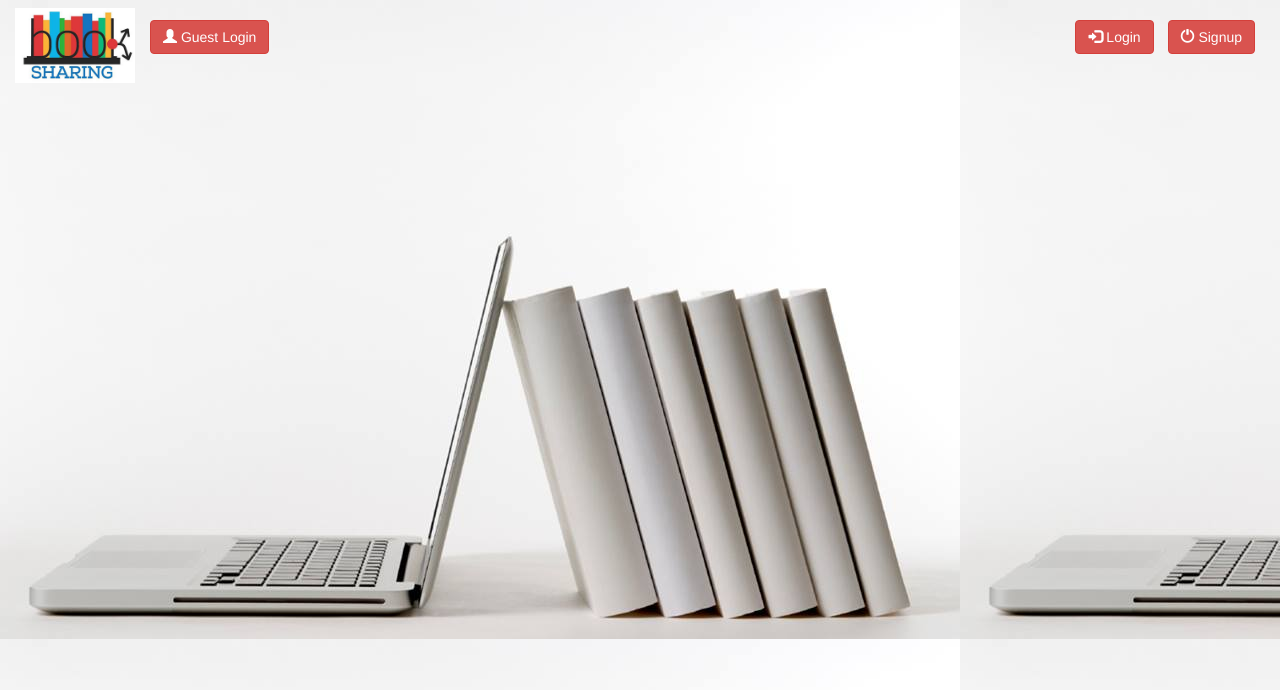
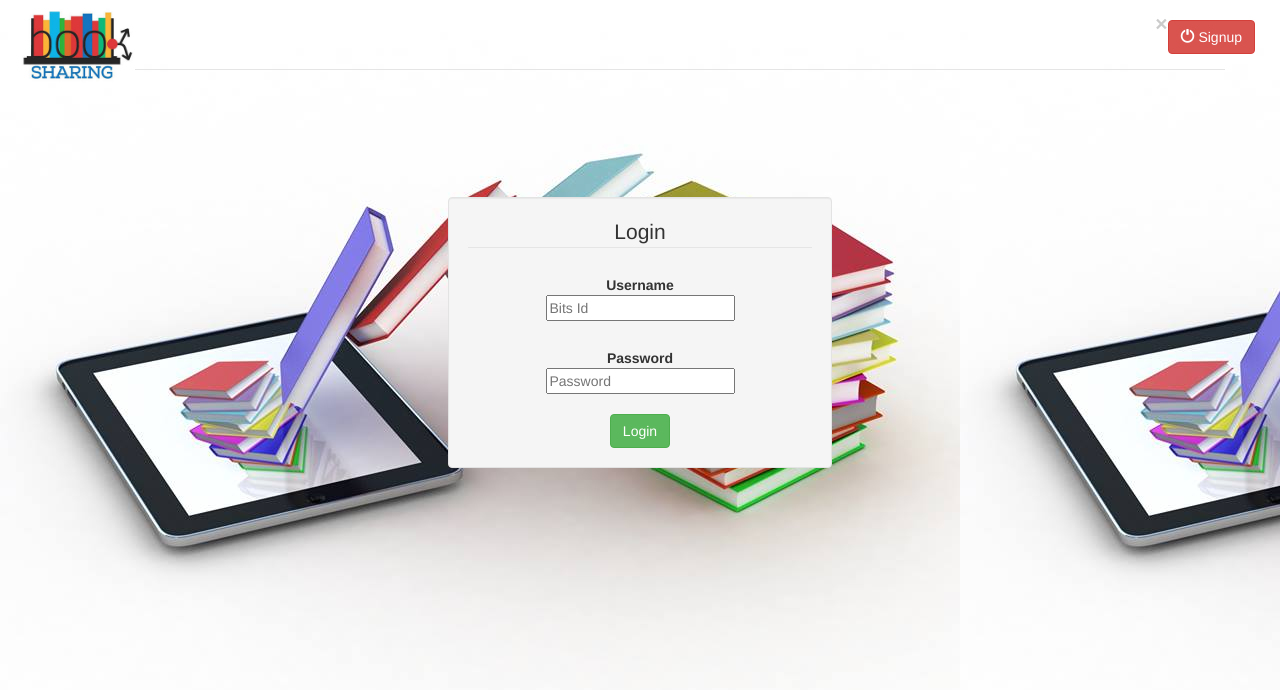
Before and after one commit to NikhilJoshi28/book-sharing-portal, a Flask app: page / in a window 1280 px wide. Shown: the top 690 px of the page. Run offline with Flask 2, Linux system fonts and the light colour scheme; parts of the project's set-up code (start-up, migrations or seed data) failed here and were passed over; some libraries are stand-ins or nearby versions.

Commit message:
Main Page replaced

```diff
--- a/app.py
+++ b/app.py
@@ -32,8 +32,11 @@ def sumSessionCounter():
 
 @app.route('/')
 def index():
-    return render_template("main.html")
+    return render_template("index.html")
 
+@app.route('/index/')
+def index1():
+    return render_template("index.html")
 
 @app.route('/register/', methods=["GET","POST"])
 def registration():
--- a/templates/header.html
+++ b/templates/header.html
@@ -20,7 +20,7 @@
 
     <ul class="nav navbar-nav navbar-right">
         <!-- Button trigger modal -->
-        <a href="/">
+        <a href="/index/">
             <button style="margin-top:20px; margin-right:40px" type="button" class="btn btn-danger" data-toggle="modal" data-target="#LoginModal">
                 <span class="glyphicon glyphicon-log-out" aria-hidden="true"></span>
                 Logout
--- a/templates/index.html
+++ b/templates/index.html
@@ -1,174 +1,90 @@
 <!DOCTYPE html>
 <html lang="en">
+<head>
+    <meta charset="UTF-8">
+    <title>Book Share</title>
+    <meta content="width=device-width,initial-scale=1" name=viewport>
+    <link href=../assets/css/docs.min.css rel=stylesheet>
+    <script type="text/javascript" src="{{ url_for('static',filename='js/jquery.js') }}"></script>
+    <link rel="stylesheet" href="{{ url_for('static',filename='css/bootstrap.min.css') }}">
+    <link rel="shortcut Icon" href="{{ url_for('static',filename='Images/ic_shuffle_black_24.png') }}">
+</head>
+<header>
+     <div class="navbar-header">
+         <a class="navbar-brand" href="/">
+              <img style="max-width:120px; margin-top:-7px;" src="{{ url_for('static',filename='Images/Logo2.jpeg') }}">
+         </a>
+     </div>
 
-    <head>
+    <ul class="nav navbar-nav navbar-right">
+        <!-- Button trigger modal -->
+        <a href="/register/">
+            <button style="margin-top:20px; margin-right:40px" type="button" class="btn btn-danger" data-toggle="modal"
+                    data-target="#SignupModal">
+                <span class="glyphicon glyphicon-off" aria-hidden="true"></span>
+                Signup
+            </button>
+        </a>
+    </ul>
 
-        <meta charset="utf-8">
-        <meta http-equiv="X-UA-Compatible" content="IE=edge">
-        <meta name="viewport" content="width=device-width, initial-scale=1">
-        <title>Bootstrap Login &amp; Register Templates</title>
+</header>
+	<div class="container">
+		<div class="row">
+			<div class="span12">
+				<div class="" id="loginModal">
+					  <div class="modal-header">
+						<button type="button" class="close" data-dismiss="modal" aria-hidden="true">×</button>
+						<!--<h1 align="center">Have an Account?</h1>-->
+					  </div>
+					<div align="center" style="margin-left:27em;margin-right:27em; margin-top:8em">
+					  <div class="modal-body">
+						<div class="well">
 
-        <!-- CSS -->
-        <link rel="stylesheet" href="http://fonts.googleapis.com/css?family=Roboto:400,100,300,500">
-        <link rel="stylesheet" href="assets/bootstrap/css/bootstrap.min.css">
-        <link rel="stylesheet" href="assets/font-awesome/css/font-awesome.min.css">
-		<link rel="stylesheet" href="assets/css/form-elements.css">
-        <link rel="stylesheet" href="assets/css/style.css">
+						  <div id="myTabContent" class="tab-content">
+							<div class="tab-pane active in" id="login">
 
-        <!-- HTML5 Shim and Respond.js IE8 support of HTML5 elements and media queries -->
-        <!-- WARNING: Respond.js doesn't work if you view the page via file:// -->
-        <!--[if lt IE 9]>
-            <script src="https://oss.maxcdn.com/libs/html5shiv/3.7.0/html5shiv.js"></script>
-            <script src="https://oss.maxcdn.com/libs/respond.js/1.4.2/respond.min.js"></script>
-        <![endif]-->
-
-        <!-- Favicon and touch icons -->
-        <link rel="shortcut icon" href="assets/ico/favicon.png">
-        <link rel="apple-touch-icon-precomposed" sizes="144x144" href="assets/ico/apple-touch-icon-144-precomposed.png">
-        <link rel="apple-touch-icon-precomposed" sizes="114x114" href="assets/ico/apple-touch-icon-114-precomposed.png">
-        <link rel="apple-touch-icon-precomposed" sizes="72x72" href="assets/ico/apple-touch-icon-72-precomposed.png">
-        <link rel="apple-touch-icon-precomposed" href="assets/ico/apple-touch-icon-57-precomposed.png">
-
-    </head>
-
-    <body>
-
-        <!-- Top content -->
-        <div class="top-content">
-
-            <div class="inner-bg">
-                <div class="container">
-
-                    <div class="row">
-                        <div class="col-sm-8 col-sm-offset-2 text">
-                            <h1><strong>Bootstrap</strong> Login &amp; Register Forms</h1>
-                            <div class="description">
-                            	<p>
-	                            	This is a free responsive <strong>"login and register forms"</strong> template made with Bootstrap.
-	                            	Download it on <a href="http://azmind.com" target="_blank"><strong>AZMIND</strong></a>,
-	                            	customize and use it as you like!
-                            	</p>
+								<form class="form-horizontal" action='/login/' method="POST">
+								<fieldset>
+								  <div id="legend">
+									<legend class="">Login</legend>
 								  </div>
+								  <div class="control-group">
+									<!-- Username -->
+									<label class="control-label"  for="username">Username</label>
+									<div class="controls">
+									  <input type="text" id="username" name="username" placeholder="Bits Id" name="username" value="{{request.form.username}}" class="input-xlarge">
+									</div>
+								  </div>
+									<br>
+								  <div class="control-group">
+									<!-- Password-->
+									<label class="control-label" for="password">Password</label>
+									<div class="controls">
+									  <input type="password" id="password" name="password" placeholder="Password" name="password" value="{{request.form.password}}" class="input-xlarge">
 									</div>
 								  </div>
 
-                    <div class="row">
-                        <div class="col-sm-5">
-
-                        	<div class="form-box">
-	                        	<div class="form-top">
-	                        		<div class="form-top-left">
-	                        			<h3>Login to our site</h3>
-	                            		<p>Enter username and password to log on:</p>
-	                        		</div>
-	                        		<div class="form-top-right">
-	                        			<i class="fa fa-lock"></i>
+									<br>
+								  <div class="control-group">
+									<!-- Button -->
+									<div class="controls">
+									  <button class="btn btn-success" type="submit">Login</button>
 									</div>
 								  </div>
-	                            <div class="form-bottom">
-				                    <form role="form" action="" method="post" class="login-form">
-				                    	<div class="form-group">
-				                    		<label class="sr-only" for="form-username">Username</label>
-				                        	<input type="text" name="form-username" placeholder="Username..." class="form-username form-control" id="form-username">
-				                        </div>
-				                        <div class="form-group">
-				                        	<label class="sr-only" for="form-password">Password</label>
-				                        	<input type="password" name="form-password" placeholder="Password..." class="form-password form-control" id="form-password">
-				                        </div>
-				                        <button type="submit" class="btn">Sign in!</button>
+								</fieldset>
 							  </form>
-			                    </div>
-		                    </div>
-
-		                	<div class="social-login">
-	                        	<h3>...or login with:</h3>
-	                        	<div class="social-login-buttons">
-		                        	<a class="btn btn-link-2" href="#">
-		                        		<i class="fa fa-facebook"></i> Facebook
-		                        	</a>
-		                        	<a class="btn btn-link-2" href="#">
-		                        		<i class="fa fa-twitter"></i> Twitter
-		                        	</a>
-		                        	<a class="btn btn-link-2" href="#">
-		                        		<i class="fa fa-google-plus"></i> Google Plus
-		                        	</a>
-	                        	</div>
-	                        </div>
-
-                        </div>
-
-                        <div class="col-sm-1 middle-border"></div>
-                        <div class="col-sm-1"></div>
-
-                        <div class="col-sm-5">
-
-                        	<div class="form-box">
-                        		<div class="form-top">
-	                        		<div class="form-top-left">
-	                        			<h3>Sign up now</h3>
-	                            		<p>Fill in the form below to get instant access:</p>
-	                        		</div>
-	                        		<div class="form-top-right">
-	                        			<i class="fa fa-pencil"></i>
-	                        		</div>
-	                            </div>
-	                            <div class="form-bottom">
-				                    <form role="form" action="" method="post" class="registration-form">
-				                    	<div class="form-group">
-				                    		<label class="sr-only" for="form-first-name">First name</label>
-				                        	<input type="text" name="form-first-name" placeholder="First name..." class="form-first-name form-control" id="form-first-name">
-				                        </div>
-				                        <div class="form-group">
-				                        	<label class="sr-only" for="form-last-name">Last name</label>
-				                        	<input type="text" name="form-last-name" placeholder="Last name..." class="form-last-name form-control" id="form-last-name">
-				                        </div>
-				                        <div class="form-group">
-				                        	<label class="sr-only" for="form-email">Email</label>
-				                        	<input type="text" name="form-email" placeholder="Email..." class="form-email form-control" id="form-email">
-				                        </div>
-				                        <div class="form-group">
-				                        	<label class="sr-only" for="form-about-yourself">About yourself</label>
-				                        	<textarea name="form-about-yourself" placeholder="About yourself..."
-				                        				class="form-about-yourself form-control" id="form-about-yourself"></textarea>
-				                        </div>
-				                        <button type="submit" class="btn">Sign me up!</button>
-				                    </form>
-			                    </div>
 							</div>
 
 						</div>
 					  </div>
-
 					  </div>
 					</div>
-
-        </div>
-
-        <!-- Footer -->
-        <footer>
-        	<div class="container">
-        		<div class="row">
-
-        			<div class="col-sm-8 col-sm-offset-2">
-        				<div class="footer-border"></div>
-        				<p>Made by Anli Zaimi at <a href="http://azmind.com" target="_blank"><strong>AZMIND</strong></a>
-        					having a lot of fun. <i class="fa fa-smile-o"></i></p>
-        			</div>
-
 				</div>
 			</div>
-        </footer>
-
-        <!-- Javascript -->
-        <script src="assets/js/jquery-1.11.1.min.js"></script>
-        <script src="assets/bootstrap/js/bootstrap.min.js"></script>
-        <script src="assets/js/jquery.backstretch.min.js"></script>
-        <script src="assets/js/scripts.js"></script>
-
-        <!--[if lt IE 10]>
-            <script src="assets/js/placeholder.js"></script>
-        <![endif]-->
-
-    </body>
-
+		</div>
+	</div>
+	<body background="/static/Images/qwe.jpg">
+<script type="text/javascript" src="{{ url_for('static',filename='js/bootstrap.min.js') }}"></script>
+<!-- <script type="text/javascript" src="{{ url_for('static',filename='js/login.js') }}"></script>
+ --></body>
 </html>
--- a/templates/main.html
+++ b/templates/main.html
@@ -7,7 +7,7 @@
     <link href=../assets/css/docs.min.css rel=stylesheet>
     <script type="text/javascript" src="{{ url_for('static',filename='js/jquery.js') }}"></script>
     <link rel="stylesheet" href="{{ url_for('static',filename='css/bootstrap.min.css') }}">
-    <link rel="shortcut Icon" href="{{ url_for('static',filename='Images/ic_shuffle_black_24dp.png') }}">
+    <link rel="shortcut Icon" href="{{ url_for('static',filename='Images/ic_shuffle_black_24.png') }}">
 </head>
 
 <header>
@@ -140,7 +140,7 @@
 
 </header>
 
-<body background="/static/Images/back2.jpg">
+<body background="/static/Images/qwe.jpg">
 <script type="text/javascript" src="{{ url_for('static',filename='js/bootstrap.min.js') }}"></script>
 <!-- <script type="text/javascript" src="{{ url_for('static',filename='js/login.js') }}"></script>
  --></body>
```
Also changed, not shown: static/Images/asd.jpg (added), static/Images/qwe.jpg (added), static/Images/zxc.png (added). Lines whose indentation alone changed are shown as unchanged.
